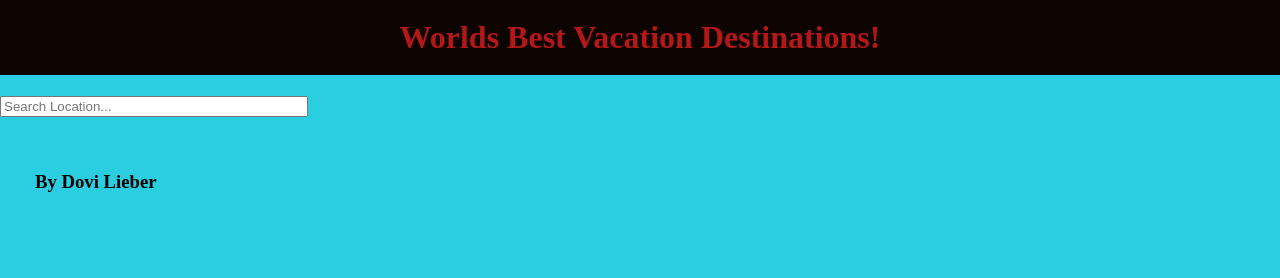
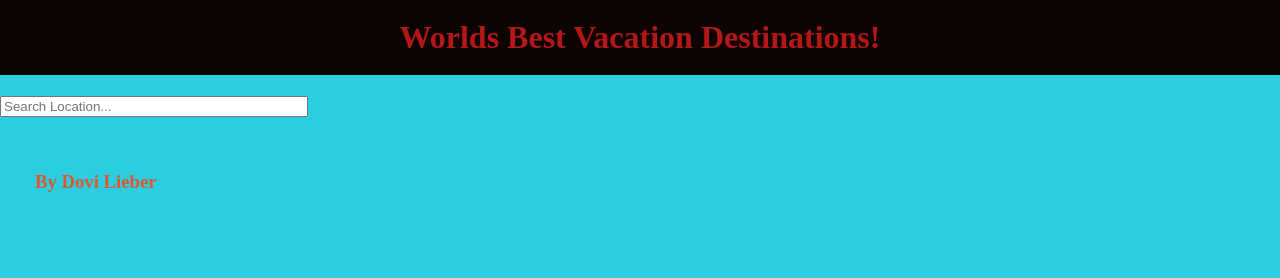
Before and after one commit to dlieber4/vacation-locations, a React (Vite) app: page / in a window 1280 px wide. Shown: the top 278 px of the page. Built offline with nearby package versions, Linux system fonts and the light colour scheme.

Commit message:
19 commit

```diff
--- a/src/App.css
+++ b/src/App.css
@@ -22,6 +22,7 @@ h1 {
 }
 h3 {
   padding: 35px;
+  color: rgb(226, 86, 43);
 }
 img {
   height: 650px;
```
